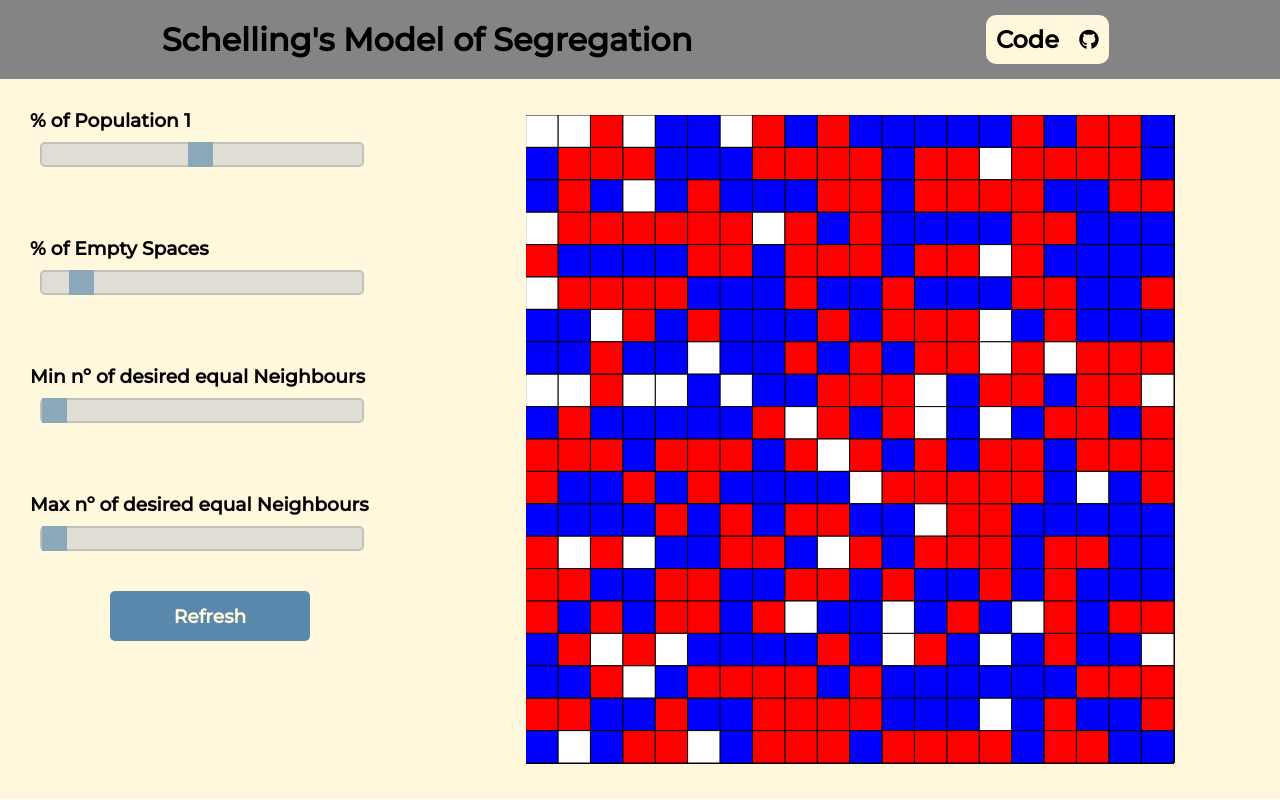
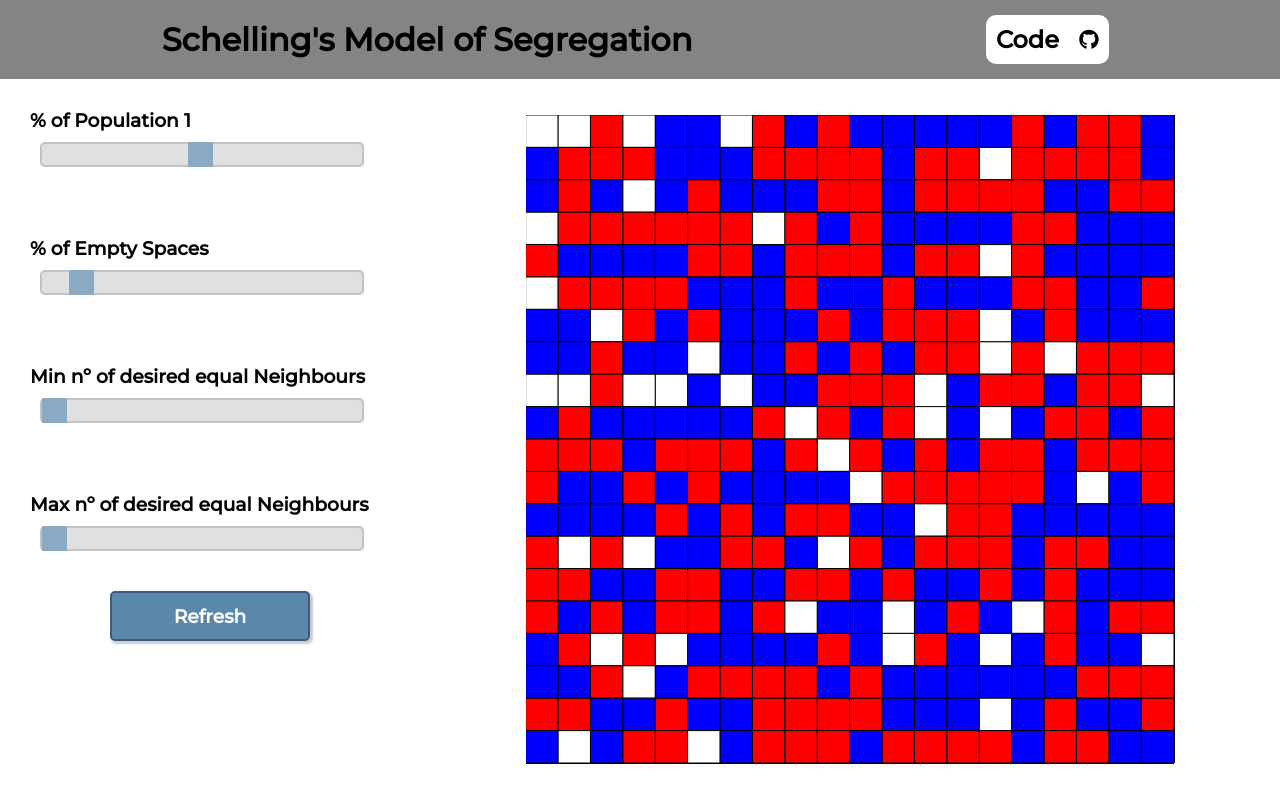
Before and after one commit to AnaSRamalhete/site, a PHP site: page /Schellings_Model/index.php in a window 1280 px wide. Run offline with PHP 8.4, Linux system fonts and the light colour scheme; a stand-in replaces the project's code that opens the database connection; some libraries are stand-ins or nearby versions.

Commit message:
SM - changing background color

```diff
--- a/web/Schellings_Model/SM_styles.css
+++ b/web/Schellings_Model/SM_styles.css
@@ -10,7 +10,7 @@
 }
 
 .code-btn{
-    background-color: cornsilk;
+    background-color: white;
     border-radius: 10px;
     display: flex;
     flex-direction: row;
@@ -36,7 +36,7 @@
     height: 90vh;
     width: 100%;
     display: flex;
-    background-color: cornsilk;
+    background-color: white;
 
 }
 .var-section{
@@ -100,9 +100,11 @@
     margin:auto;
     border-radius: 5px;
     width: 200px;
-    color: cornsilk;
+    color: white;
     justify-content: center;
     align-items: center;
+    border: solid 2px rgb(69, 87, 126);
+    box-shadow: 2px 2px 2px 1px rgba(0, 0, 0, 0.2);
   }
 
   .btn-refresh:hover{
```
